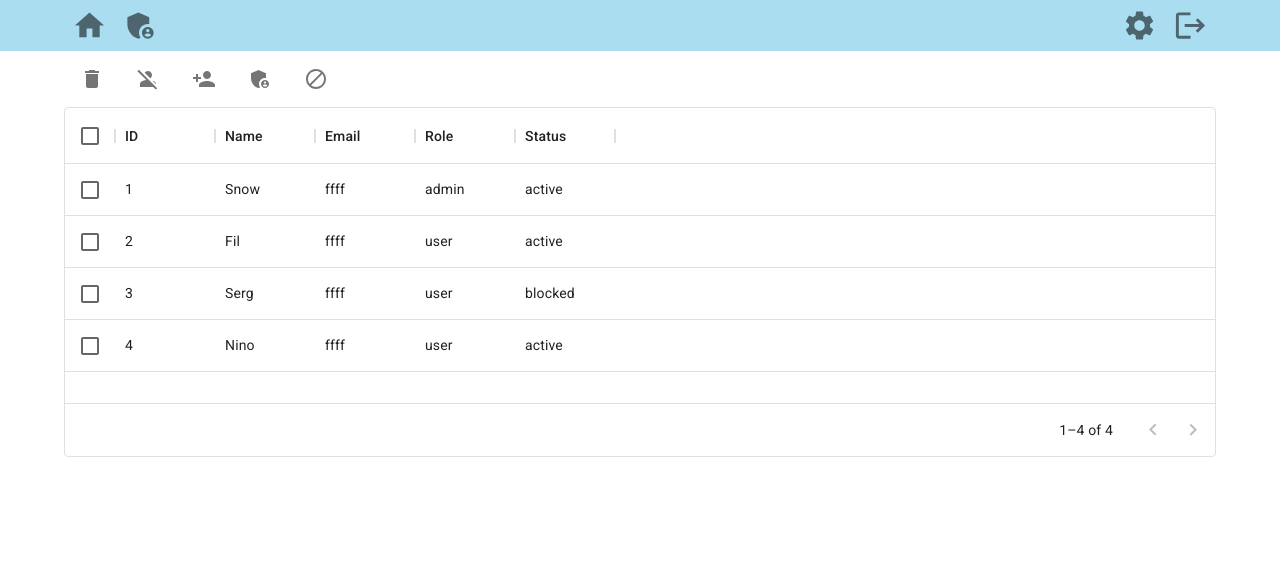
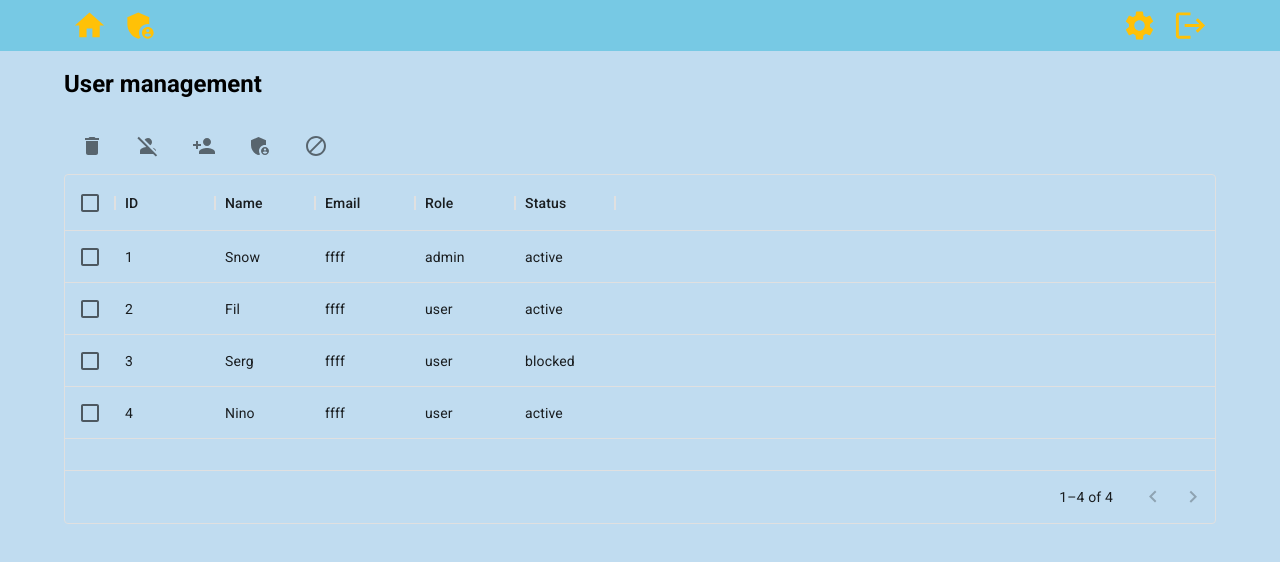
Before and after one commit to An-life/CourseTaskFrontend, a React (Create React App) app: page /adminPanel in a window 1280 px wide. Shown: the top 562 px of the page. Built offline with nearby package versions, Linux system fonts and the light colour scheme.

Commit message:
add localisation

```diff
--- a/package.json
+++ b/package.json
@@ -21,12 +21,14 @@
     "@types/react-redux": "^7.1.24",
     "@types/react-router-dom": "^5.3.3",
     "@types/uuid": "^8.3.4",
+    "classnames": "^2.3.2",
     "eslint-config-airbnb-typescript": "^17.0.0",
     "node-sass": "^7.0.3",
     "normalize.css": "^8.0.1",
     "react": "^18.2.0",
     "react-dom": "^18.2.0",
     "react-hook-form": "^7.36.1",
+    "react-intl": "^6.2.0",
     "react-redux": "^8.0.4",
     "react-router-dom": "^6.4.1",
     "react-scripts": "5.0.1",
@@ -34,6 +36,7 @@
     "redux": "^4.2.0",
     "redux-typescript": "^1.2.1",
     "styled-components": "^5.3.6",
+    "typescript-react-intl": "^0.4.1",
     "web-vitals": "^2.1.0"
   },
   "scripts": {
--- a/src/components/AdminPanel/index.tsx
+++ b/src/components/AdminPanel/index.tsx
@@ -1,25 +1,30 @@
-import React, { useState } from 'react';
+import React, { useContext, useState } from 'react';
 import AdminPanelSettingsIcon from '@mui/icons-material/AdminPanelSettings';
 import Box from '@mui/material/Box';
 import BlockIcon from '@mui/icons-material/Block';
 import Container from '@mui/material/Container';
+import classNames from 'classnames';
 import DeleteIcon from '@mui/icons-material/Delete';
 import { DataGrid, GridColDef, GridSelectionModel } from '@mui/x-data-grid';
+import { FormattedMessage } from 'react-intl';
 import IconButton from '@mui/material/IconButton';
 import PersonAddIcon from '@mui/icons-material/PersonAdd';
 import PersonOffIcon from '@mui/icons-material/PersonOff';
 import Tooltip from '@mui/material/Tooltip';
 
 import { ButtonOptions } from './types';
+import { Context } from '../../context/settingsContext';
+import { Theme } from '../../types/common';
 
 import styles from './styles.module.scss';
 
 function AdminPanel(): JSX.Element {
   const [selectionModel, setSelectionModel] = useState<GridSelectionModel>([]);
+  const { theme } = useContext(Context);
 
   const columns: GridColDef[] = [
     { field: 'id', headerName: 'ID' },
-    { field: 'name', headerName: ' Name' },
+    { field: 'name', headerName: 'Name' },
     { field: 'email', headerName: 'Email' },
     { field: 'role', headerName: 'Role' },
     {
@@ -40,16 +45,33 @@ function AdminPanel(): JSX.Element {
   };
 
   const buttonOptions: ButtonOptions[] = [
-    { title: 'Delete user/users', icon: <DeleteIcon />, onClick: onClickHandler },
-    { title: 'Block user/users', icon: <PersonOffIcon />, onClick: onClickHandler },
-    { title: 'Activate user/users', icon: <PersonAddIcon />, onClick: onClickHandler },
     {
-      title: 'Add admin role for user/users',
+      id: 1,
+      title: <FormattedMessage id="admin_delete" />,
+      icon: <DeleteIcon />,
+      onClick: onClickHandler,
+    },
+    {
+      id: 2,
+      title: <FormattedMessage id="admin_block" />,
+      icon: <PersonOffIcon />,
+      onClick: onClickHandler,
+    },
+    {
+      id: 3,
+      title: <FormattedMessage id="admin_activate" />,
+      icon: <PersonAddIcon />,
+      onClick: onClickHandler,
+    },
+    {
+      id: 4,
+      title: <FormattedMessage id="admin_add" />,
       icon: <AdminPanelSettingsIcon />,
       onClick: onClickHandler,
     },
     {
-      title: 'Take away admin role for user/users',
+      id: 5,
+      title: <FormattedMessage id="admin_takeAway" />,
       icon: <BlockIcon />,
       onClick: onClickHandler,
     },
@@ -57,6 +79,14 @@ function AdminPanel(): JSX.Element {
 
   return (
     <Container fixed sx={{ maxWidth: 'xl' }}>
+      <h2
+        className={classNames({
+          [styles.light]: theme === Theme.LightTheme,
+          [styles.dark]: theme === Theme.DarkTheme,
+        })}
+      >
+        <FormattedMessage id="admin_users" />
+      </h2>
       <Box
         sx={{
           display: 'flex',
@@ -67,9 +97,9 @@ function AdminPanel(): JSX.Element {
           },
         }}
       >
-        {buttonOptions.map(({ title, icon, onClick }) => {
+        {buttonOptions.map(({ id, title, icon, onClick }) => {
           return (
-            <Tooltip title={title} key={title}>
+            <Tooltip title={title} key={id}>
               <IconButton onClick={onClick}>{icon}</IconButton>
             </Tooltip>
           );
--- a/src/components/AdminPanel/types.ts
+++ b/src/components/AdminPanel/types.ts
@@ -1,5 +1,6 @@
 export interface ButtonOptions {
-  title: string;
+  id: number;
+  title: JSX.Element;
   icon: JSX.Element;
   onClick: () => void;
 }
--- a/src/components/App/App.module.scss
+++ b/src/components/App/App.module.scss
@@ -6,12 +6,26 @@
 
   .header {
     width: 100%;
+    height: auto;
+  }
+
+  .lightHeader {
     background-color: $color-blue-light;
-    height: auto;
+  }
+
+  .darkHeader {
+    background-color: $color-blue-dark;
   }
 
   .main {
     max-width: 100%;
-    background-color: $color-white;
   }
 }
+
+.light {
+  background-color: $color-blue-white ;
+}
+
+.dark {
+  background-color: $color-blue-black;
+}
--- a/src/components/App/App.tsx
+++ b/src/components/App/App.tsx
@@ -1,23 +1,62 @@
 import React, { useMemo } from 'react';
 import AdminPanel from '../AdminPanel';
+import classNames from 'classnames';
+import { IntlProvider } from 'react-intl';
 import { Route, Routes } from 'react-router-dom';
+import { ThemeProvider, createTheme } from '@mui/material/styles';
 
 import { Context } from '../../context/settingsContext';
+import { Language, Theme } from '../../types/common';
+import { LOCALES } from '../../i18n/locales';
 import Main from '../Main';
+import { messages } from '../../i18n/messages';
 import Nav from '../Nav';
 import { useSettings } from '../../hooks/useSettings';
 
 import styles from './App.module.scss';
+
+const darkTheme = createTheme({
+  palette: {
+    mode: 'dark',
+  },
+});
+
+const lightTheme = createTheme({
+  palette: {
+    mode: 'light',
+  },
+});
 
 function App(): JSX.Element {
   const { settingsData, addSettingsData } = useSettings();
 
   const SettingContext = useMemo(() => settingsData, [settingsData]);
 
+  const locale =
+    settingsData.language === Language.English ? LOCALES.ENGLISH : LOCALES.RUSSIAN;
+
   return (
+    <IntlProvider
+      messages={messages[locale]}
+      locale={locale}
+      defaultLocale={LOCALES.ENGLISH}
+    >
+      <ThemeProvider
+        theme={settingsData.theme === Theme.LightTheme ? lightTheme : darkTheme}
+      >
         <Context.Provider value={SettingContext}>
-      <div className={styles.container}>
-        <header className={styles.header}>
+          <div
+            className={classNames(styles.container, {
+              [styles.light]: settingsData.theme === Theme.LightTheme,
+              [styles.dark]: settingsData.theme === Theme.DarkTheme,
+            })}
+          >
+            <header
+              className={classNames(styles.header, {
+                [styles.lightHeader]: settingsData.theme === Theme.LightTheme,
+                [styles.darkHeader]: settingsData.theme === Theme.DarkTheme,
+              })}
+            >
               <Nav changeSettings={addSettingsData} />
             </header>
             <main className={styles.main}>
@@ -28,6 +67,8 @@ function App(): JSX.Element {
             </main>
           </div>
         </Context.Provider>
+      </ThemeProvider>
+    </IntlProvider>
   );
 }
 
--- a/src/components/Nav/index.tsx
+++ b/src/components/Nav/index.tsx
@@ -4,6 +4,7 @@ import Box from '@mui/material/Box';
 import Container from '@mui/material/Container';
 import CloseIcon from '@mui/icons-material/Close';
 import Drawer from '@mui/material/Drawer';
+import { FormattedMessage } from 'react-intl';
 import HomeIcon from '@mui/icons-material/Home';
 import IconButton from '@mui/material/IconButton';
 import LoginIcon from '@mui/icons-material/Login';
@@ -13,6 +14,7 @@ import PersonIcon from '@mui/icons-material/Person';
 import SettingsIcon from '@mui/icons-material/Settings';
 import Tooltip from '@mui/material/Tooltip';
 import { useNavigate } from 'react-router-dom';
+import { amber } from '@mui/material/colors';
 
 import { Context } from '../../context/settingsContext';
 import { DrawerContent, SettingsProps } from './types';
@@ -51,60 +53,59 @@ function Nav({ changeSettings }: SettingsProps): JSX.Element {
       <Container fixed sx={{ maxWidth: 'xl' }}>
         <div className={styles.container}>
           <div>
-            <Tooltip title="Home page">
+            <Tooltip title={<FormattedMessage id="nav_home" />}>
               <IconButton
                 aria-label="delete"
                 onClick={() => {
                   navigate('');
                 }}
               >
-                <HomeIcon fontSize="large" />
+                <HomeIcon fontSize="large" sx={{ color: amber[500] }} />
               </IconButton>
             </Tooltip>
             {user && (
-              <Tooltip title="User page">
+              <Tooltip title={<FormattedMessage id="nav_user" />}>
                 <IconButton aria-label="delete">
-                  <PersonIcon fontSize="large" />
+                  <PersonIcon fontSize="large" sx={{ color: amber[500] }} />
                 </IconButton>
               </Tooltip>
             )}
             {admin && (
-              <Tooltip title="Admin page">
+              <Tooltip title={<FormattedMessage id="nav_admin" />}>
                 <IconButton
                   aria-label="delete"
                   onClick={() => {
                     navigate('/adminPanel');
                   }}
                 >
-                  <AdminPanelSettingsIcon fontSize="large" />
+                  <AdminPanelSettingsIcon fontSize="large" sx={{ color: amber[500] }} />
                 </IconButton>
               </Tooltip>
             )}
           </div>
           <div>
-            <Tooltip title="Settings">
+            <Tooltip title={<FormattedMessage id="nav_settings" />}>
               <IconButton aria-label="delete" onClick={toggleDrawer('settings', true)}>
-                <SettingsIcon fontSize="large" />
+                <SettingsIcon fontSize="large" sx={{ color: amber[500] }} />
               </IconButton>
             </Tooltip>
             {!user && !admin && (
-              <Tooltip title="Sign in">
+              <Tooltip title={<FormattedMessage id="nav_signin" />}>
                 <IconButton aria-label="delete" onClick={toggleDrawer('login', true)}>
-                  <LoginIcon fontSize="large" />
+                  <LoginIcon fontSize="large" sx={{ color: amber[500] }} />
                 </IconButton>
               </Tooltip>
             )}
             {(user || admin) && (
-              <Tooltip title="Log out">
+              <Tooltip title={<FormattedMessage id="nav_logout" />}>
                 <IconButton aria-label="delete">
-                  <LogoutIcon fontSize="large" />
+                  <LogoutIcon fontSize="large" sx={{ color: amber[500] }} />
                 </IconButton>
               </Tooltip>
             )}
           </div>
         </div>
       </Container>
-      <React.Fragment key={'right'}>
       <Drawer
         anchor={'right'}
         open={isOpenedDrawer}
@@ -118,6 +119,13 @@ function Nav({ changeSettings }: SettingsProps): JSX.Element {
           >
             <CloseIcon fontSize="medium" />
           </IconButton>
+          <h3 className={styles.title}>
+            {drawerContent === 'login' ? (
+              <FormattedMessage id="drawer_registration" />
+            ) : (
+              <FormattedMessage id="drawer_settings" />
+            )}
+          </h3>
           <List>
             {drawerContent === 'login' ? (
               <Registration />
@@ -127,7 +135,6 @@ function Nav({ changeSettings }: SettingsProps): JSX.Element {
           </List>
         </Box>
       </Drawer>
-      </React.Fragment>
     </>
   );
 }
--- /dev/null
+++ b/src/i18n/locales.ts
@@ -0,0 +1,4 @@
+export const LOCALES = {
+  ENGLISH: 'en-US',
+  RUSSIAN: 'ru-RU',
+};
--- /dev/null
+++ b/src/i18n/messages.ts
@@ -0,0 +1,36 @@
+import { LOCALES } from './locales';
+
+export const messages = {
+  [LOCALES.ENGLISH]: {
+    admin_users: 'User management',
+    admin_delete: 'Delete user/users',
+    admin_block: 'Block user/users',
+    admin_activate: 'Activate user/users',
+    admin_add: 'Add admin role for user/users',
+    admin_takeAway: 'Take away admin role for user/users',
+    nav_home: 'Home page',
+    nav_user: 'User page',
+    nav_admin: 'Admin page',
+    nav_settings: 'Settings',
+    nav_signin: 'Sign in',
+    nav_logout: 'Log out',
+    drawer_registration: 'Registration',
+    drawer_settings: 'Settings',
+  },
+  [LOCALES.RUSSIAN]: {
+    admin_users: 'Управление пользователями',
+    admin_delete: 'Удалить пользователя/пользователей',
+    admin_block: 'Заблокировать пользователя/пользователей',
+    admin_activate: 'Активировать пользователя/пользователей',
+    admin_add: 'Добавить роль администратора пользователю/пользователям',
+    admin_takeAway: 'Удалить роль администратора пользователю/пользователям',
+    nav_home: 'Главная страница',
+    nav_user: 'Сраница пользователя',
+    nav_admin: 'Страница администратора',
+    nav_settings: 'Настройки',
+    nav_signin: 'Войти',
+    nav_logout: 'Выйти',
+    drawer_registration: 'Регистрация',
+    drawer_settings: 'Настройки',
+  },
+};
--- a/src/styles/colors.scss
+++ b/src/styles/colors.scss
@@ -1,4 +1,7 @@
 $color-white: #fff;
-$color-blue-light: #a9ddef;
+$color-blue-light: #77c9e4;
+$color-blue-white: #c0dcf0;
 $color-gray: #808080;
 $color-rad: #da1515;
+$color-blue-dark: #1f1a40;
+$color-blue-black: #3a3271;
```
Also changed, not shown: src/components/Nav/styles.module.scss (+6 -2 lines). Lines whose indentation alone changed are shown as unchanged.
